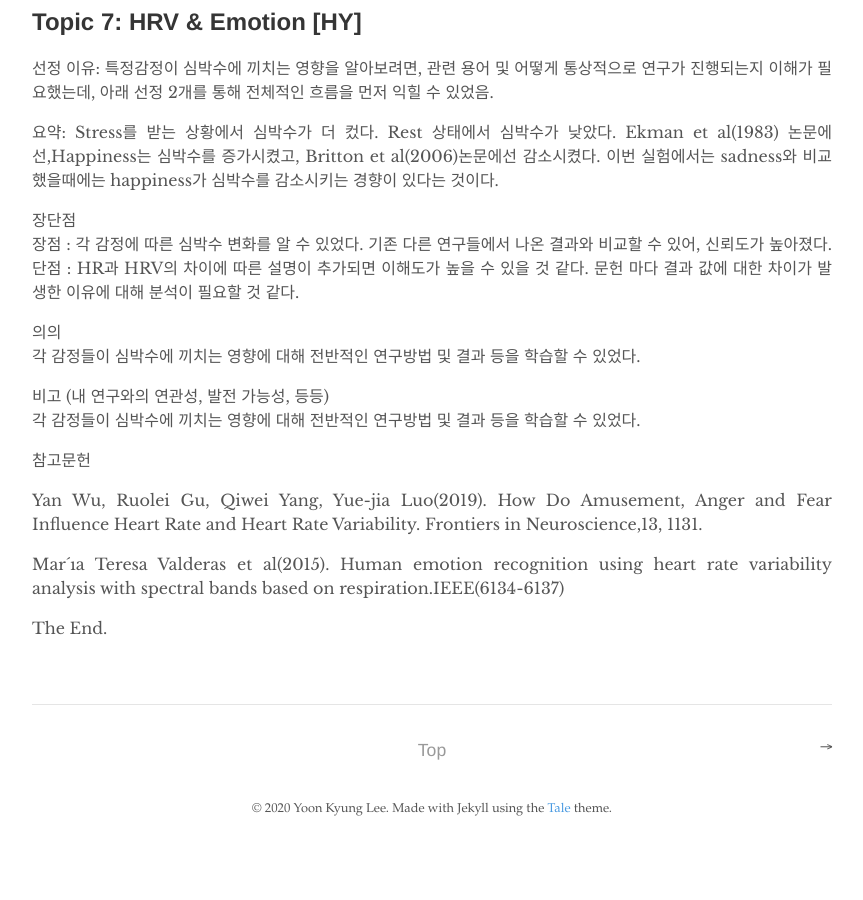
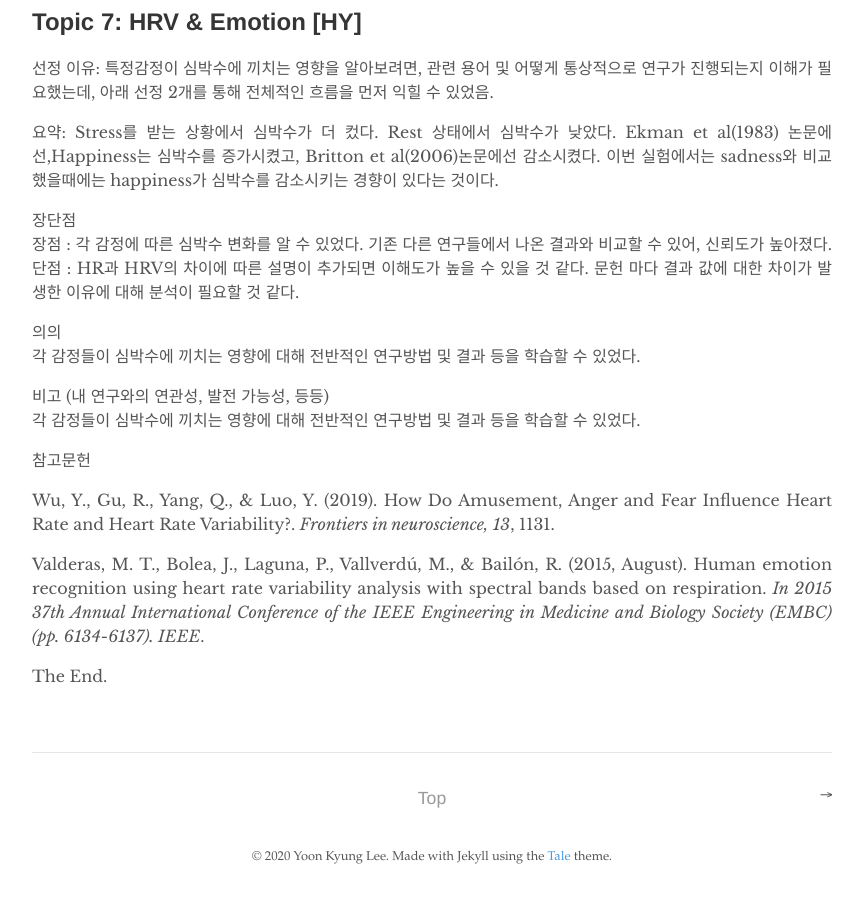
Before and after one commit to humanfactorspsych/blog, a Jekyll site: the page built from _posts/2020-05-21-study.md, in a window 1280 px wide and 900 px high, scrolled down 3766 px. Shown: the whole window, without its empty margins (208-1071 px from the left). Built offline with Jekyll 4.4.1, drawn with Linux system fonts in a browser that asks for light colours; before the commit the page ends 4618 px from its top, so only the background shows below that.

Commit message:
Update 2020-05-21-study.md

```diff
--- a/_posts/2020-05-21-study.md
+++ b/_posts/2020-05-21-study.md
@@ -152,8 +152,9 @@ Negative & High arousing한 imagery 할 시 한숨 속도 및 호흡 변동이
 
 참고문헌 <br>
 
-  Yan Wu, Ruolei Gu, Qiwei Yang, Yue-jia Luo(2019). How Do Amusement, Anger and Fear Influence Heart Rate and Heart Rate Variability. Frontiers in Neuroscience,13, 1131.
+  Wu, Y., Gu, R., Yang, Q., & Luo, Y. (2019). How Do Amusement, Anger and Fear Influence Heart Rate and Heart Rate Variability?. _Frontiers in neuroscience, 13_, 1131.
 
-  Mar´ıa Teresa Valderas et al(2015). Human emotion recognition using heart rate variability analysis with spectral bands based on respiration.IEEE(6134-6137)
+  Valderas, M. T., Bolea, J., Laguna, P., Vallverdú, M., & Bailón, R. (2015, August). Human emotion recognition using heart rate variability analysis with spectral bands based on respiration. _In 2015 37th Annual International Conference of the IEEE Engineering in Medicine and Biology Society (EMBC) (pp. 6134-6137). IEEE_.
+
 
 The End.
```
